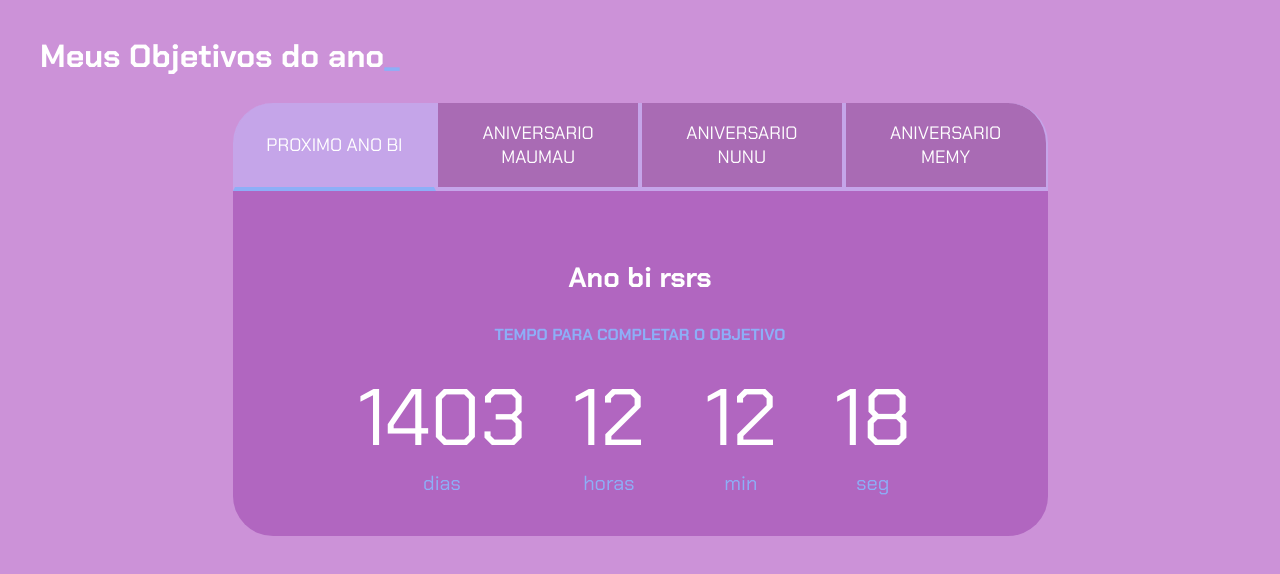
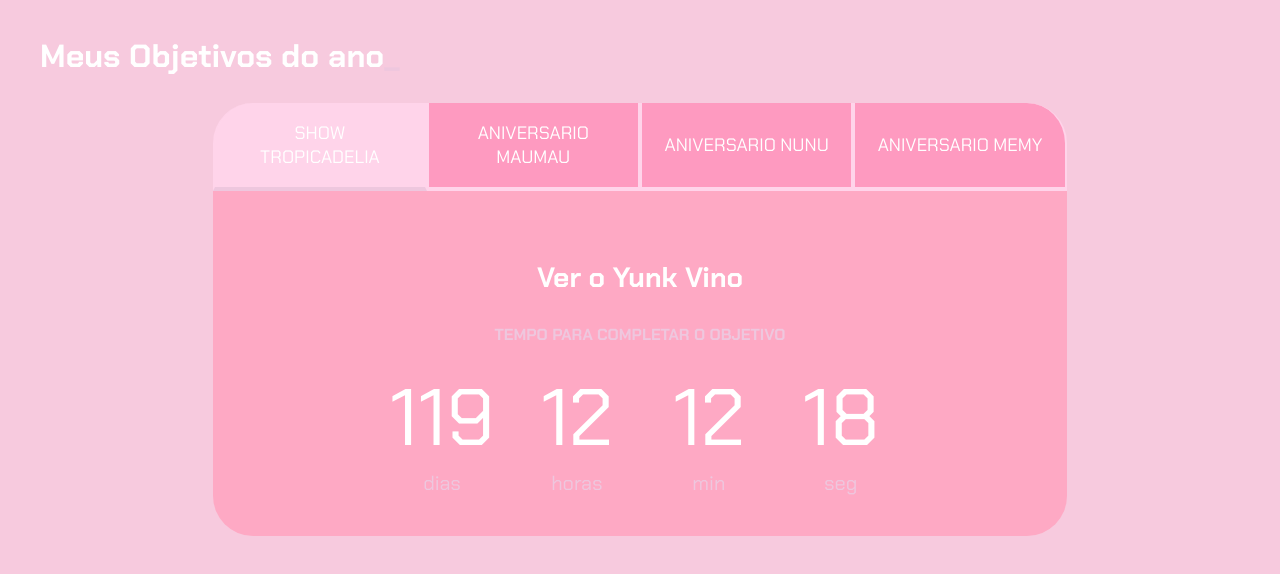
Before and after one commit to grupolua/Cronometro, a plain HTML site: page index.html in a window 1280 px wide. Drawn offline with Linux system fonts and the light colour scheme.

Commit message:
Add files via upload

```diff
--- a/index.html
+++ b/index.html
@@ -13,14 +13,14 @@
         <h2 class="titulo-principal">Meus Objetivos do ano<span>_</span></h2>
         <div class="conteudo">
             <div class="botoes">
-                <button class="botao ativo">PROXIMO ANO BI</button>
+                <button class="botao ativo">SHOW TROPICADELIA</button>
                 <button class="botao">ANIVERSARIO MAUMAU</button>
                 <button class="botao">ANIVERSARIO NUNU</button>
                 <button class="botao">ANIVERSARIO MEMY</button>
             </div>
             <div class="abas-textos">
                 <div class="aba-conteudo ativo">
-                    <h3 class="aba-conteudo-titulo-principal">Ano bi rsrs</h3>
+                    <h3 class="aba-conteudo-titulo-principal">Ver o Yunk Vino</h3>
                     <h4 class="aba-conteudo-titulo-secundario">Tempo para completar o objetivo</h4>
                     <div class="contador">
                         <div class="contador-digito">
--- a/main.js
+++ b/main.js
@@ -15,8 +15,8 @@
 }
 
 const contadores = document.querySelectorAll(".contador");
-const tempoObjetivo1 = new Date("2028-02-29T00:00:00");
-const tempoObjetivo2 = new Date("2024-04-15T00:00:00");
+const tempoObjetivo1 = new Date("2024-08-24T00:00:00");
+const tempoObjetivo2 = new Date("2025-04-15T00:00:00");
 const tempoObjetivo3 = new Date("2025-03-01T00:00:00");
 const tempoObjetivo4 = new Date("2024-05-11T00:00:00");
 
--- a/style.css
+++ b/style.css
@@ -1,12 +1,12 @@
 @import url('https://fonts.googleapis.com/css2?family=Chakra+Petch:wght@400;700&display=swap');
 
 :root {
-    --cor-de-fundo: hsl(290, 47%, 71%);
-    --verde: #8daff7;
+    --cor-de-fundo: hsl(333, 74%, 88%);
+    --verde: #eec7de;
     --branco: #FFFFFF;
-    --botao-ativo: #c5a5e9;
-    --botao-inativo: rgba(136, 70, 145, 0.5);
-    --texto-fundo: rgba(114, 2, 136, 0.3);
+    --botao-ativo: #ffd4ea;
+    --botao-inativo: rgba(255, 147, 188, 0.856);
+    --texto-fundo: rgba(255, 166, 193, 0.877);
 }
 
 body {
```
